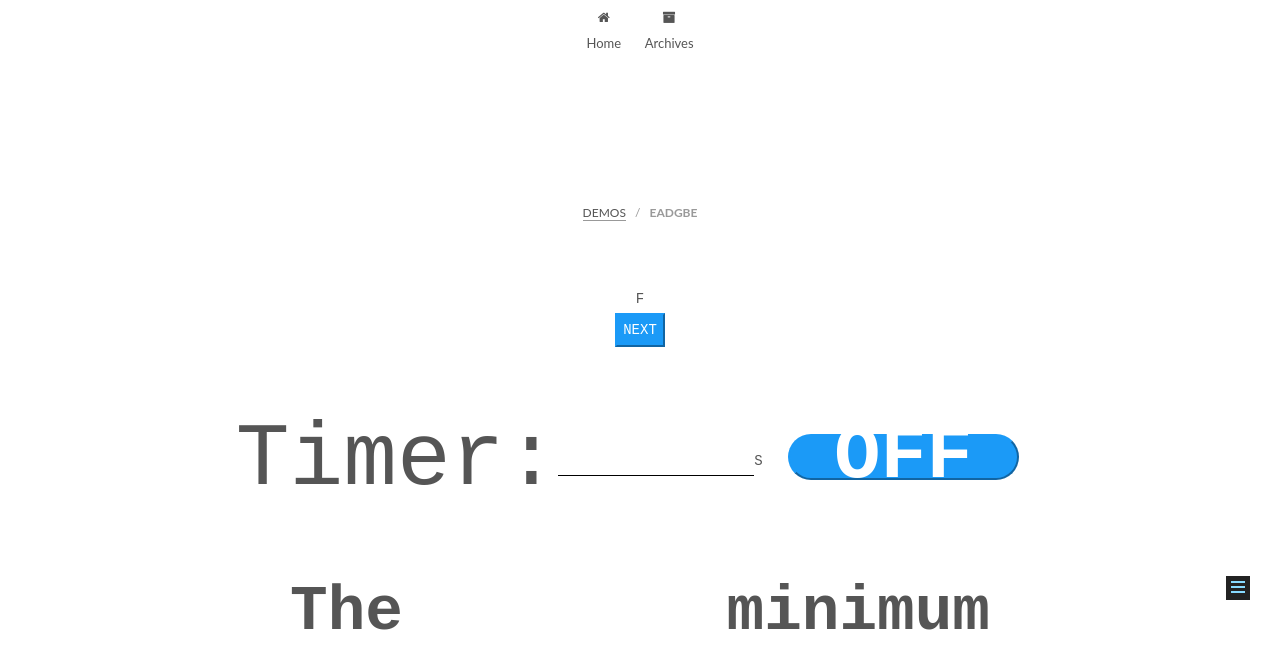
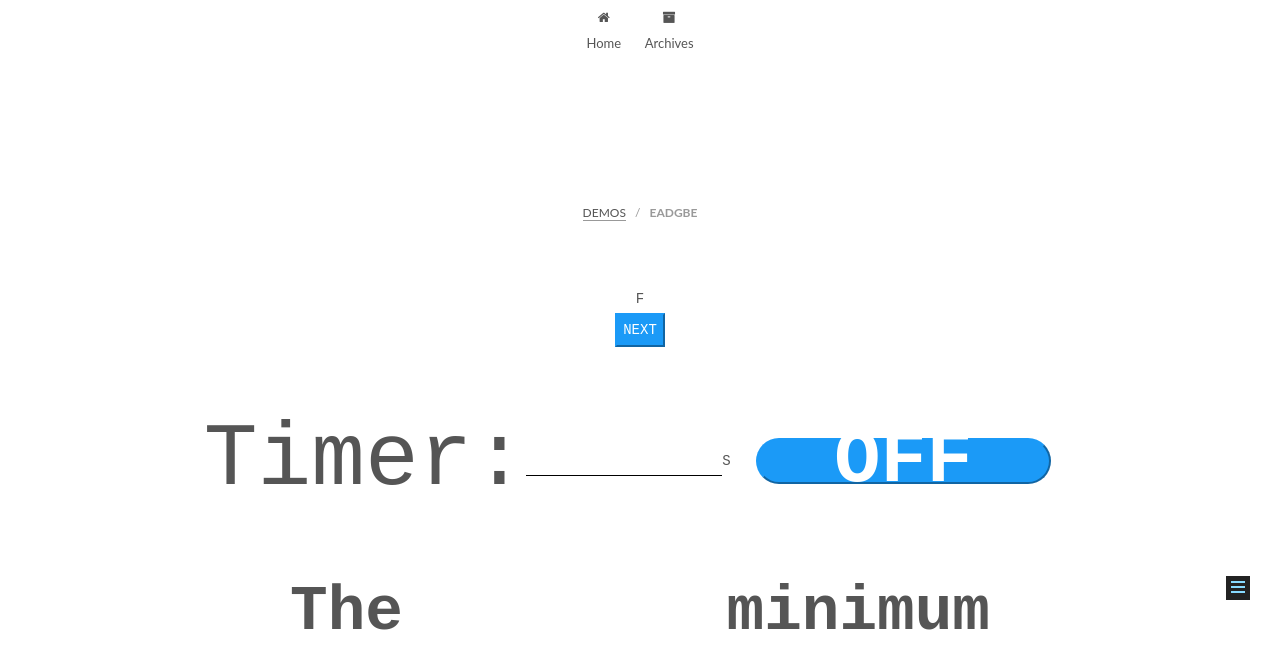
Before and after one commit to OlafCheng/olafcheng.github.io, a plain HTML site: page demos/EADGBE/index.html in a window 1280 px wide. Shown: the part 155-800 px from the top of the page. Drawn offline with Linux system fonts and the light colour scheme.

Commit message:
Site updated: 2018-11-18 18:44:42

```diff
--- a/css/main.css
+++ b/css/main.css
@@ -1836,7 +1836,7 @@ img:hover {
   width: 4px;
   height: 4px;
   border-radius: 50%;
-  background: #111fff;
+  background: #42ff63;
 }
 .links-of-blogroll {
   font-size: 13px;
--- a/demos/EADGBE/index.html
+++ b/demos/EADGBE/index.html
@@ -115,7 +115,7 @@
 <meta property="og:site_name" content="olaf&#39;s site">
 <meta property="og:description" content="EADGBE        .demo-container {       display: flex;       flex-direction: column;       align-items: center;       font-family: &apos;Courier New&apos;, Courier, monospace;     }      button.next">
 <meta property="og:locale" content="zh-cn">
-<meta property="og:updated_time" content="2018-11-18T10:40:39.889Z">
+<meta property="og:updated_time" content="2018-11-18T10:44:17.001Z">
 <meta name="twitter:card" content="summary">
 <meta name="twitter:title" content="olaf&#39;s site">
 <meta name="twitter:description" content="EADGBE        .demo-container {       display: flex;       flex-direction: column;       align-items: center;       font-family: &apos;Courier New&apos;, Courier, monospace;     }      button.next">
@@ -361,7 +361,7 @@
       justify-content: center;
       align-items: center;
       justify-items: center;
-      width: 80vw;
+      width: 100vw;
     }
 
     .auto_mode label {
@@ -386,13 +386,11 @@
       border-color: #1B9AF7;
       border-radius: 4vw;
       color: white;
-      width: 18vw;
+      width: 23vw;
       margin: 0 2vw;
       line-height: 5vh;
       font-size: 6vw;
-      position: relative;
       font-weight: bold;
-      top: -0.5vh;
     }
 
     @media (min-width: 1281px) {
```
